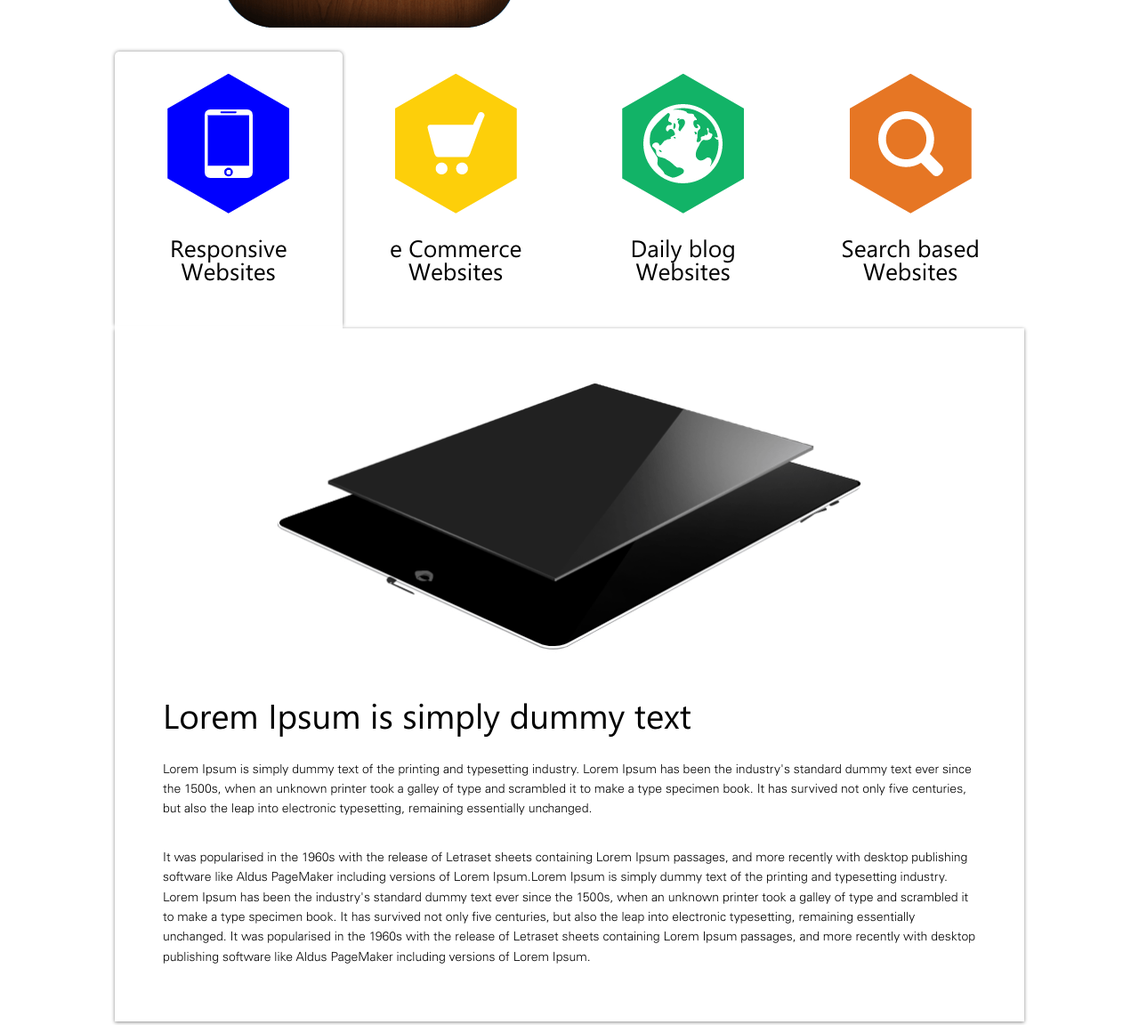
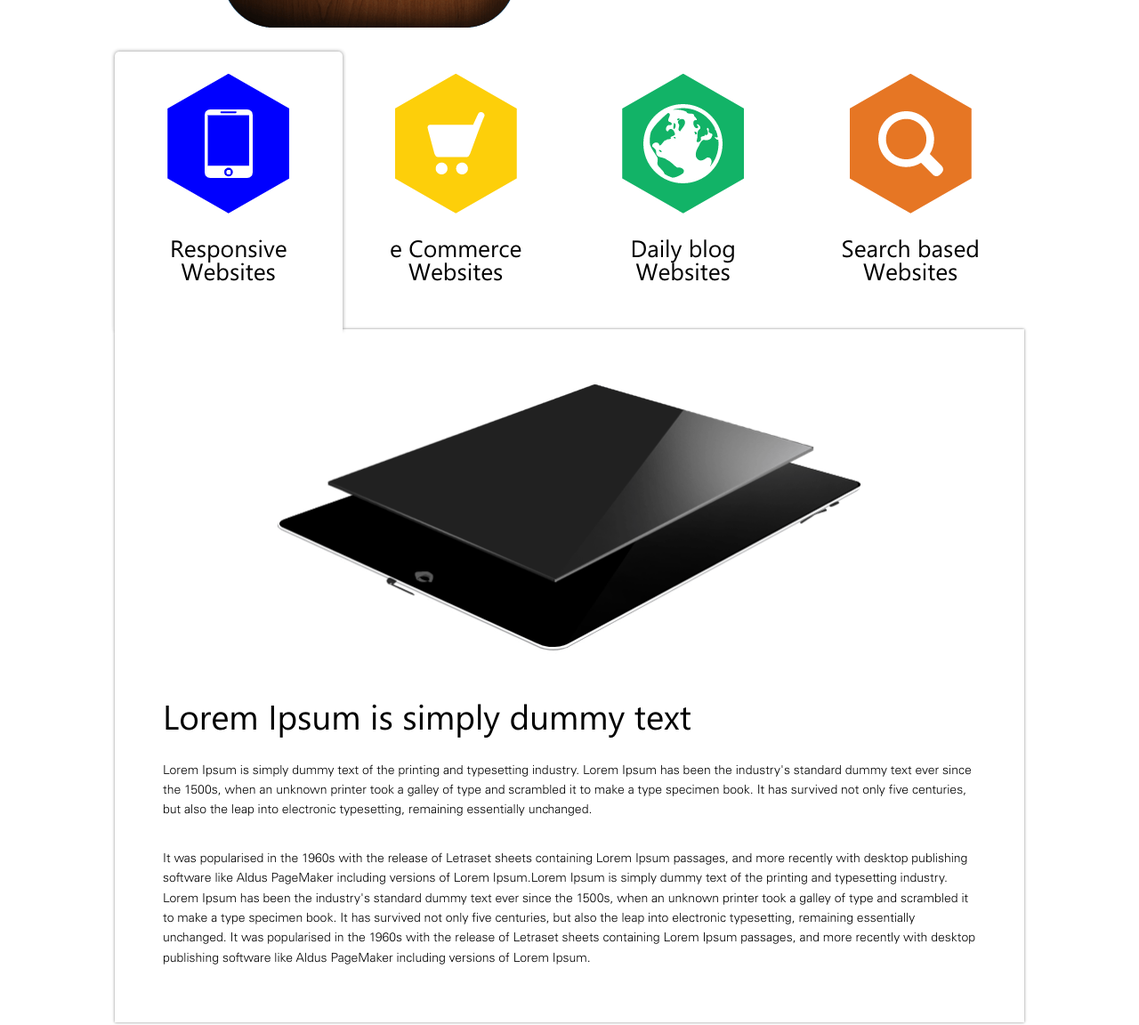
Before and after one commit to Demilicz/prof-website, a website built with webpack: page src/index.html in a window 1280 px wide. Shown: the part 494-1646 px from the top of the page at 89% size. Built offline with nearby package versions, Linux system fonts and the light colour scheme; files whose address does not match are found by name.

Commit message:
tabs with shadow without a line

```diff
--- a/src/css/style.scss
+++ b/src/css/style.scss
@@ -138,9 +138,8 @@
 
   &__block {
 
-    box-shadow: 0 1px 4px #888;
+    box-shadow: 0px 0px 3px #888;
     max-width: 1022px;
-    margin-top: 4px;
     display: flex;
     flex-direction: column;
     img{
@@ -198,7 +197,8 @@
   }
 
   &_responsive {
-    box-shadow: 0px 5px 0px  #fff, 0 0 4px #888;
+    box-shadow: 0px 5px 1px  #fff, 0 0 4px #888;
+    border-bottom: 5px solid #fff;
   }
 
   // &_commerce {
```
